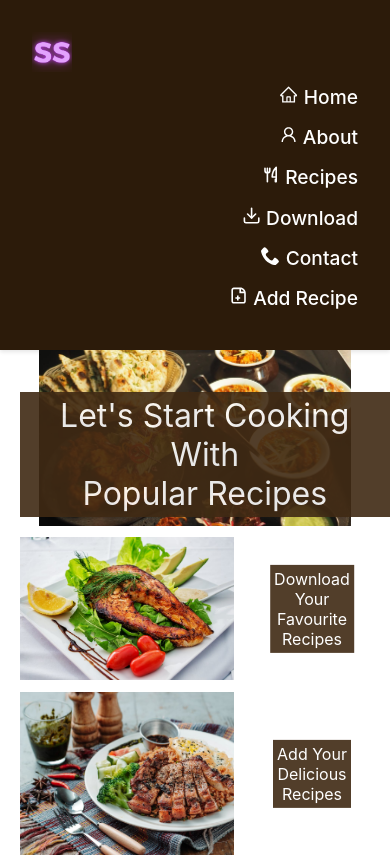
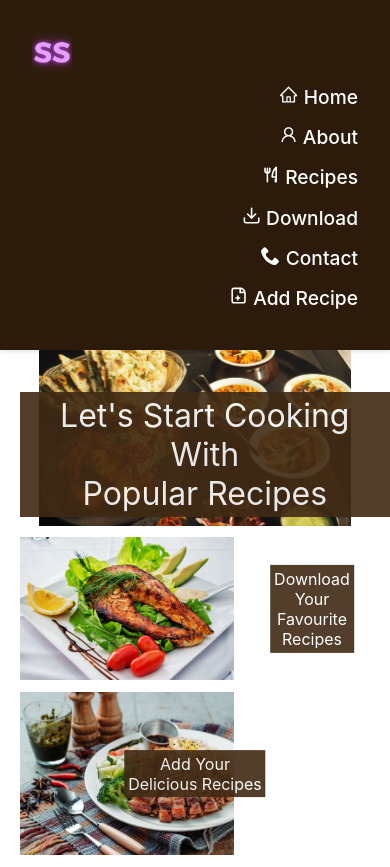
Before and after one commit to SANJANASOLANGA/ReactFoodRecipe, a React (Create React App) app in the folder Client/: page / in a window 390 px wide. Built offline with nearby package versions, Linux system fonts and the light colour scheme.

Commit message:
Changed the image position as right

```diff
--- a/Client/src/style.css
+++ b/Client/src/style.css
@@ -111,7 +111,7 @@
   }
 }
 
- .container-user-download {
+.container-user-download {
   position: relative;
   text-align: center;
   color: white;
@@ -170,17 +170,24 @@
 
 .addRecipe {
   display: block;
-  margin-left: 5%;
+  margin-left: auto;
   margin-top: 3%;
+  margin-right: 5%;
   width: 55%;
   max-height: auto;
   justify-content: center;
 }
 
+.addRecipe img {
+  max-width: 100%;
+  max-height: 100%;
+  object-fit: cover;
+}
+
 .addRecipe-text {
   position: absolute;
   bottom: 50%;
-  left: 80%;
+  left: 15%;
   transform: translate(-50%, 50%);
   font-size: 250%;
   background-color: rgb(64, 42, 20);
@@ -190,14 +197,22 @@
 
 @media only screen and (max-width: 768px) {
   .addRecipe {
-    margin: 3% 5%;
+    margin: 3% 5% 3% 5%;
     width: 40%;
+  }
+
+  .addRecipe img {
+    max-height: 30vh;
   }
 
   .addRecipe-text {
     font-size: 200%;
     max-height: 35%;
     overflow: auto;
+    bottom: auto;
+    top: 50%;
+    left: 50%;
+    transform: translate(-50%, -50%);
   }
 }
 
@@ -206,9 +221,17 @@
     width: 55%;
   }
 
+  .addRecipe img {
+    max-height: 50vh;
+  }
+
   .addRecipe-text {
     font-size: 100%;
     max-height: 100%;
     overflow: auto;
+    bottom: auto;
+    top: 50%;
+    left: 50%;
+    transform: translate(-50%, -50%);
   }
 }
```
